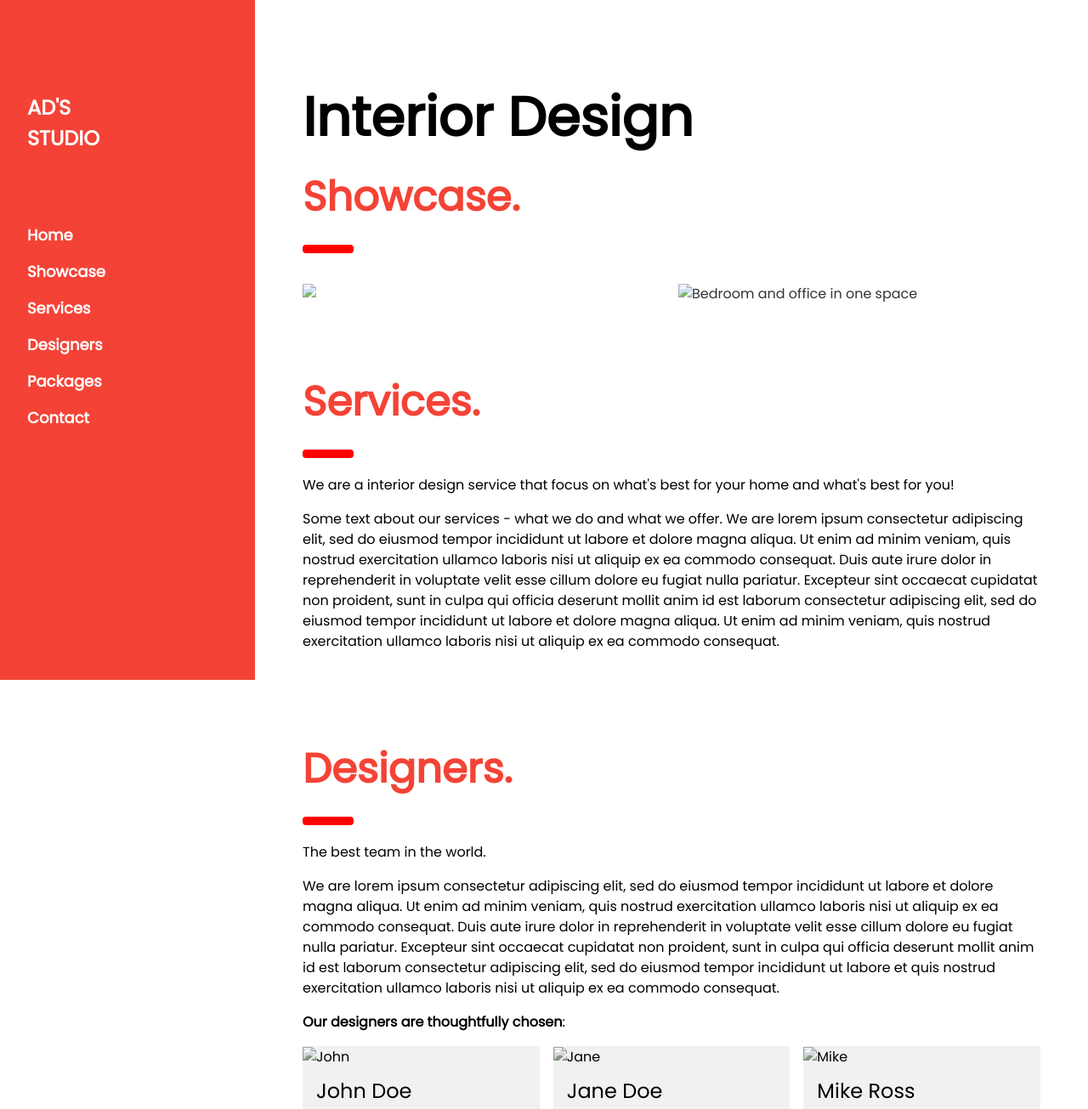
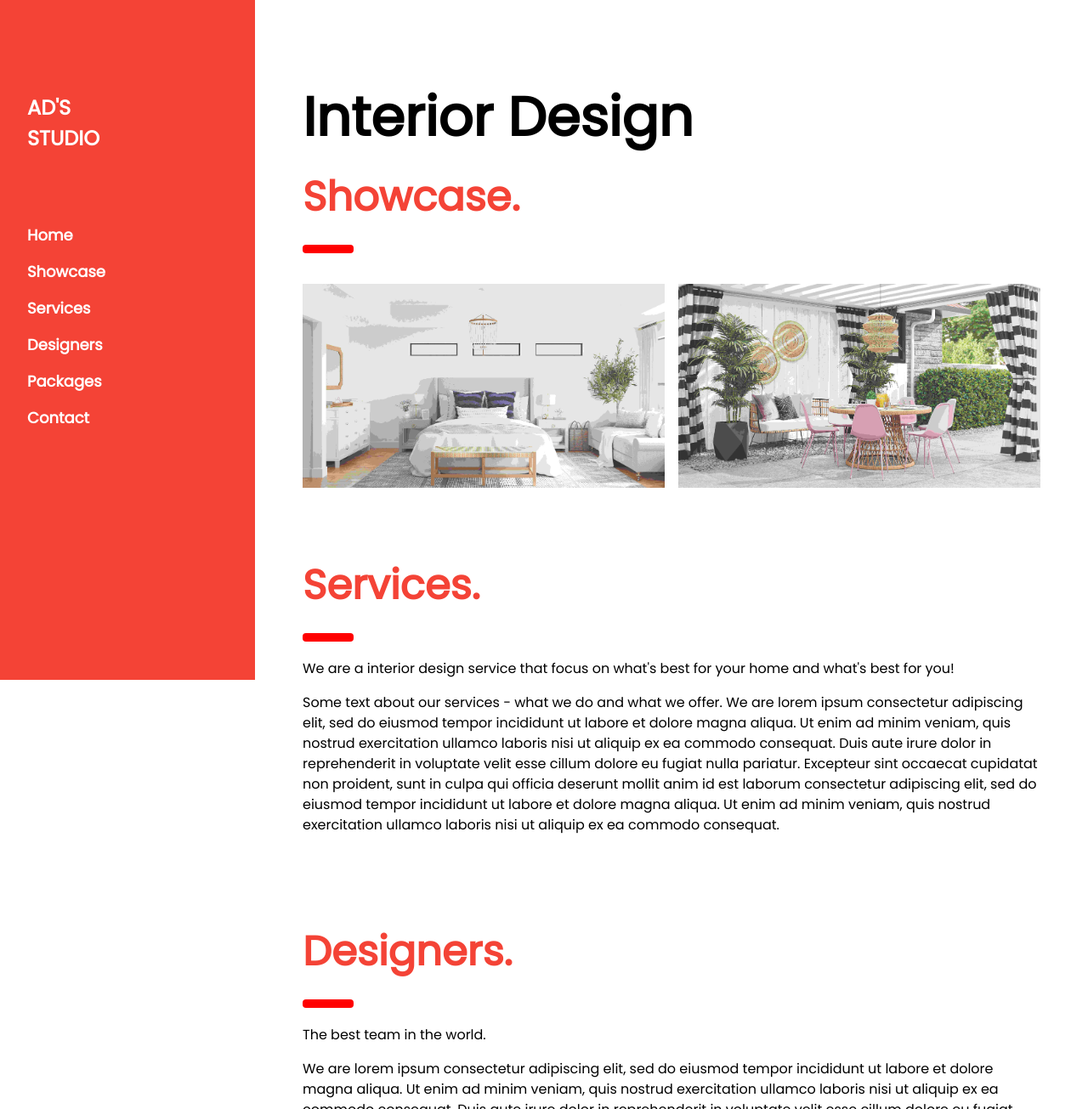
Before and after one commit to adarshTS/percy-web-demo, a website: page index.html in a window 1280 px wide. Shown: the top 1305 px of the page at 85% size. Drawn offline with nearby package versions, Linux system fonts and the light colour scheme; the site is published under a folder, as on GitHub Pages, so addresses that start at the root find nothing.

Commit message:
changed img path

```diff
--- a/index.html
+++ b/index.html
@@ -54,13 +54,13 @@ body {font-size:16px;}
   <div class="w3-row-padding">
     <div class="w3-half">
       <!-- <img src="/assets/images/kitchen-2.jpeg" style="width:100%" onclick="onClick(this)" alt="Concrete meets bricks"> -->
-      <img src="/assets/images/living-room.jpg" style="width:100%" onclick="onClick(this)" >
+      <img src="assets/images/living-room.jpg" style="width:100%" onclick="onClick(this)" >
       <!-- <img src="/assets/images/dining-1.jpeg" style="width:100%" onclick="onClick(this)" alt="White walls with designer chairs"> -->
     </div>
 
     <div class="w3-half">
       <!-- <img src="/assets/images/kitchen-2.jpeg" style="width:100%" onclick="onClick(this)" alt="Windows for the atrium"> -->
-      <img src="/assets/images/bed-room.jpg" style="width:100%" onclick="onClick(this)" alt="Bedroom and office in one space">
+      <img src="assets/images/bed-room.jpg" style="width:100%" onclick="onClick(this)" alt="Bedroom and office in one space">
       <!-- <img src="/assets/images/dining-1.jpeg" style="width:100%" onclick="onClick(this)" alt="Scandinavian design"> -->
     </div>
   </div>
@@ -101,7 +101,7 @@ body {font-size:16px;}
   <div class="w3-row-padding w3-grayscale">
     <div class="w3-col m4 w3-margin-bottom">
       <div class="w3-light-grey">
-        <img src="/assets/images/profile-John.jpg" alt="John" style="width:100%">
+        <img src="assets/images/profile-John.jpg" alt="John" style="width:100%">
         <div class="w3-container">
           <h3>John Doe</h3>
           <p class="w3-opacity">CEO & Founder</p>
@@ -111,7 +111,7 @@ body {font-size:16px;}
     </div>
     <div class="w3-col m4 w3-margin-bottom">
       <div class="w3-light-grey">
-        <img src="/assets/images/profile-jane.jpg" alt="Jane" style="width:100%">
+        <img src="assets/images/profile-jane.jpg" alt="Jane" style="width:100%">
         <div class="w3-container">
           <h3>Jane Doe</h3>
           <p class="w3-opacity">Designer</p>
@@ -121,7 +121,7 @@ body {font-size:16px;}
     </div>
     <div class="w3-col m4 w3-margin-bottom">
       <div class="w3-light-grey">
-        <img src="/assets/images/profile-mike.jpg" alt="Mike" style="width:100%">
+        <img src="assets/images/profile-mike.jpg" alt="Mike" style="width:100%">
         <div class="w3-container">
           <h3>Mike Ross</h3>
           <p class="w3-opacity">Architect</p>
```
